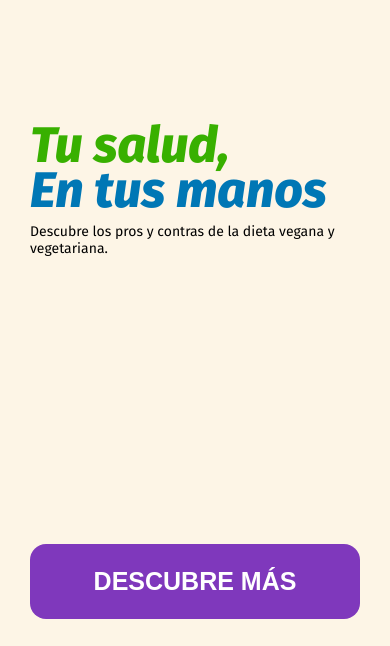
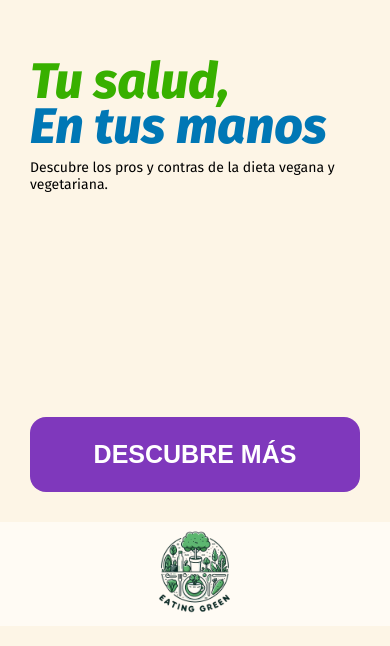
Before and after one commit to zomvr2/comiendoverde, an Astro site: page / in a window 390 px wide. Shown: the part 195-841 px from the top of the page. Built offline with nearby package versions, Linux system fonts and the light colour scheme; Astro itself is replaced by a stand-in of ours; a web font is replaced by a local one.

Commit message:
Update hero height in responsive design

```diff
--- a/src/styles/index.css
+++ b/src/styles/index.css
@@ -128,7 +128,7 @@ hr {
 @media (max-width: 480px) {
   .hero {
     flex-direction: row;
-    min-height: 90vh;
+    height: 85vh;
   }
 
   .hero_left {
```
